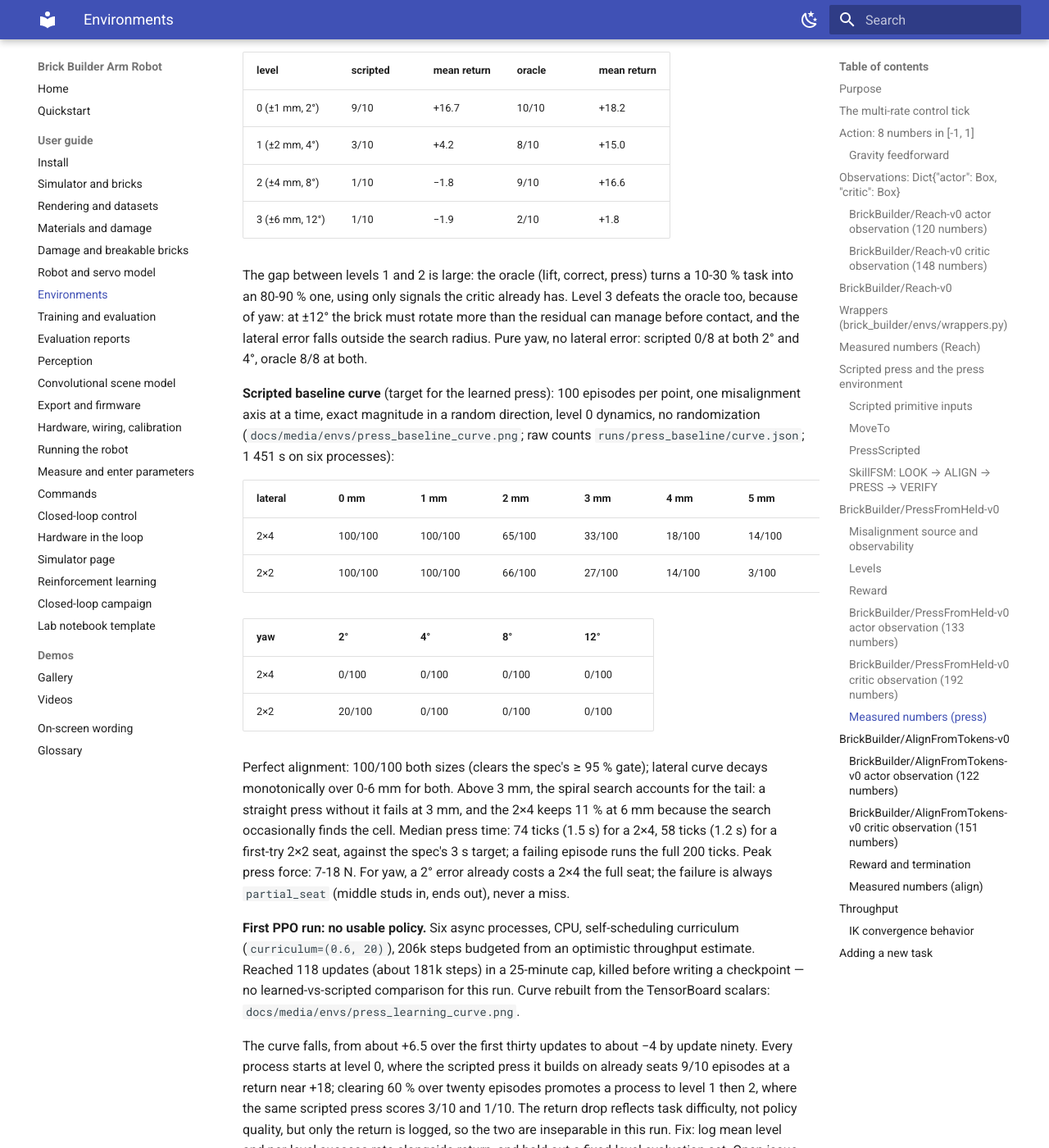
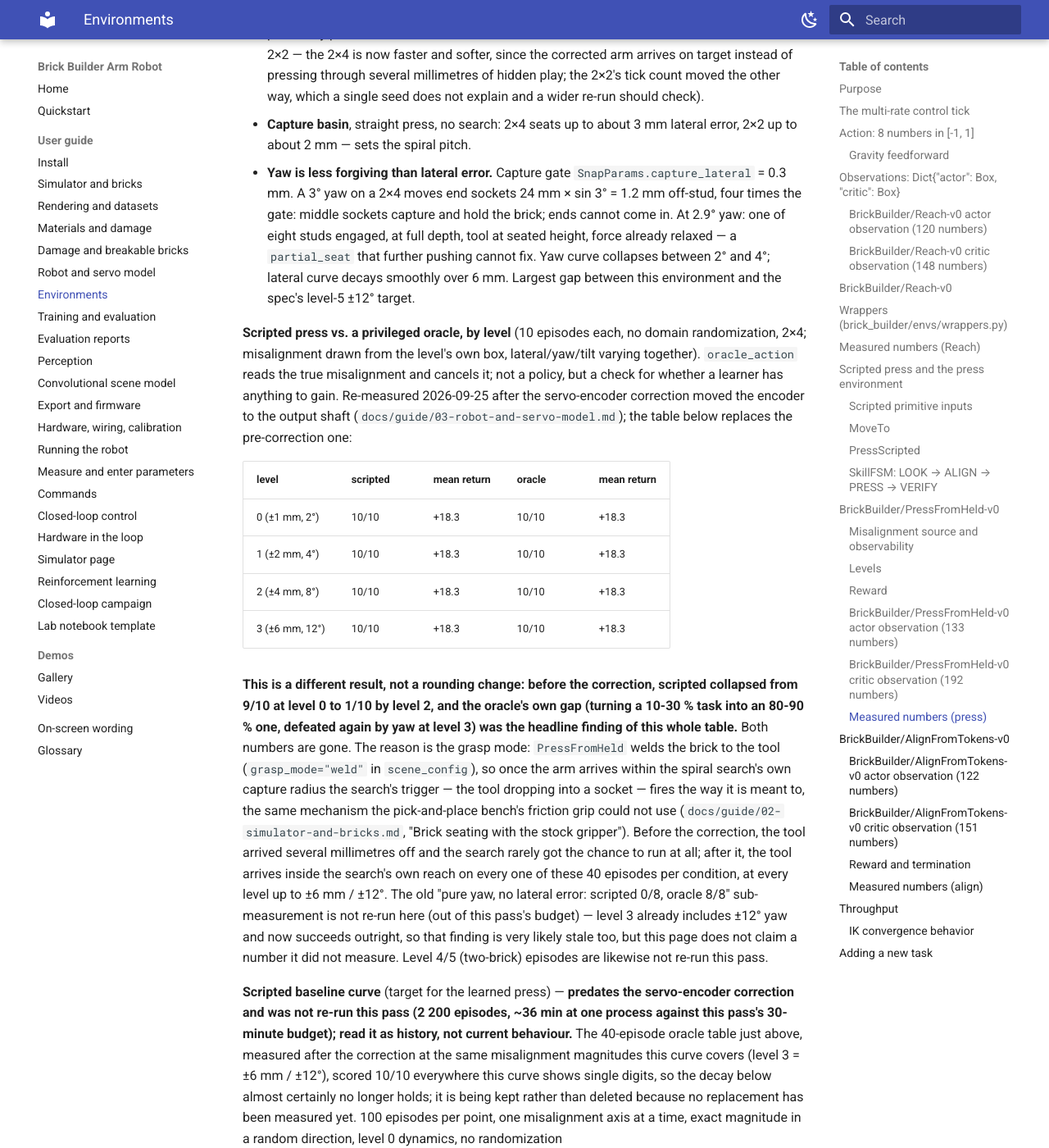
Before and after one commit to k-h-nunn/brick-builder-arm-robot, an MkDocs documentation site: the page built from docs/guide/04-environments.md, in a window 1280 px wide and 1400 px high, scrolled down 15530 px. Shown: the whole window at 82% size. Built offline with MkDocs 1.6.1 and Material for MkDocs 9.7.7, drawn with Linux system fonts in a browser that asks for light colours; some of the changed text lies outside the part shown.

Commit message:
Re-measure the cheap scripted baselines after the servo correction
Guides 04 and 05 carried a note that their arm-positioning numbers
predated the servo model's encoder moving to the output shaft. This
pass re-measures what fits a single-process time budget and updates
the note to say exactly what is and is not current:

- A new scripted (no-learning) Reach baseline, 20 seeds: 2/20 clear
  the literal 3 mm/10-tick band, median error 2.52 mm -- the floor a
  learned residual starts from.
- The scripted-press-vs-oracle table (guide 04): both now score 10/10
  at every level up to +-6 mm/12 deg, a different result from the
  pre-correction 9/10-to-1/10 collapse, not a rounding change. Traced
  to the weld grasp letting the spiral search's socket-drop trigger
  fire once the corrected arm actually lands within its reach -- the
  same mechanism the friction-grip pick-and-place bench cannot use.
  The old ~2200-episode baseline curve and sweep are flagged as stale
  and not re-run (well over this pass's budget at one process).
- The press cost figures and guide 05's press smoke table's scripted
  row are re-measured; the 6-update checkpoint row is explicitly not
  (needs training a policy on an arm environment).
- Both Pendulum learning-curve figures (PPO and SAC) are regenerated
  against the current code, replacing pre-truncation-fix numbers the
  guide had been carrying since before that fix landed. Pendulum-v1 is
  the RL core's own toy task, not a BrickBuilder arm environment.

Co-Authored-By: Claude Sonnet 5 <noreply@anthropic.com>
Claude-Session: https://claude.ai/code/session_01HD3mMEkNC6Z1TH7gLTdMMh

```diff
--- a/docs/guide/04-environments.md
+++ b/docs/guide/04-environments.md
@@ -8,11 +8,17 @@ first task built on them, used to prove the whole multi-rate loop end to end.
 `AlignFromTokens-v0` subclasses the same `ArmEnv` described here.
 
 !!! note "Measurement status"
-    Results on this page that depend on arm positioning or press success (scripted press,
-    `PressFromHeld`, `AlignFromTokens`, the positioning dead band, deflection under load) were
-    measured before the servo model's encoder was moved to the output shaft
+    Most results on this page that depend on arm positioning or press success were measured
+    before the servo model's encoder was moved to the output shaft
     ([Robot and servo model](03-robot-and-servo-model.md)) and have not been re-measured.
-    Current closed-loop results are in [Closed-loop videos](../demos/videos.md).
+    Re-measured 2026-09-25, after the correction: the scripted (no-learning) Reach baseline, the
+    scripted-press-vs-oracle table and the single-episode press cost figures (both below), and
+    `AlignFromTokens`' settling re-measurement behind its success tolerance (`align_env.py`,
+    `SUCCESS_TOL_POS`). Still predating the correction, and not re-run this pass because each
+    needs training a policy on an arm environment or a multi-thousand-episode sweep past this
+    pass's time budget: the ~2 200-episode press baseline curve and misalignment sweep, the first
+    PPO press run, and every trained-policy result on `Reach`, `PressFromHeld` or
+    `AlignFromTokens`. Current closed-loop results are in [Closed-loop videos](../demos/videos.md).
 
 ## Purpose
 
@@ -174,6 +180,15 @@ bricks, no vision; grip and compliance frozen. The residual clips to a box aroun
 - Single-process `env.step()` rate, random actions: **1 538 steps/s**
   (`brick_builder.envs.base_env.measure_step_rate`, 2 000 steps after a 200-step warm-up, load
   average 1.1; full table and tick breakdown: [Throughput](#throughput)).
+- **Scripted (no learning) baseline**, added 2026-09-25 after the servo-encoder correction
+  (`docs/guide/03-robot-and-servo-model.md`): the same hand-written P controller
+  (`tests/envs/test_reach_env.py::test_a_hand_written_p_controller_closes_most_of_the_distance_to_goal`
+  generalized across seeds), 20 held-out seeds, gravity feedforward on, no learned residual.
+  **2/20** reach the literal 3 mm / 10-tick success band; final TCP error mean 2.75 mm, median
+  2.52 mm, max 5.71 mm. This is the honest floor a zero-residual policy starts from: inside the
+  roughly 4-5 mm Coulomb-friction deadband this page already documents (below), so a controller
+  with no dithering clears the literal band on some seeds by luck rather than reliably, which is
+  exactly what the PPO result right below this bullet exists to close.
 - PPO (`brick_builder.rl.ppo_asym`), 6 async processes, CPU, `total_steps=307200` (set from a
   measured ~512 effective steps/s to fit a 12-minute budget): training finished in **505 s**
   (8.4 min), mean return rising from -20.6 (update 0) to a plateau near +8.4 (update ~150 of 200;
@@ -394,8 +409,12 @@ clearance 0.20 mm), weld grasp.
   fourteen times slower than `Reach`. 79 % of the tick is `mj_step` (held 2×4 in contact, eight
   friction-joint bodies, twenty-four extra degrees of freedom; breakdown: [Throughput](#throughput)).
   Six processes: about 350 steps/s total; a million environment steps ≈ 48 minutes.
-- **Press cost.** Clean 2×4, level 0: about 74 ticks (1.5 s), 5 mm hover to success band, peak
-  12-14 N. 2×2: quicker, about 58 ticks, about 11 N (four studs, not eight).
+- **Press cost.** Re-measured 2026-09-25, after the servo-encoder correction (below). Clean 2×4,
+  level 0: 69 ticks (1.4 s), peak 8.9 N. 2×2: 134 ticks (2.7 s), peak 9.3 N (one seed each; the
+  previously published numbers were 74 ticks/12-14 N for the 2×4 and 58 ticks/11 N for the 2×2 —
+  the 2×4 is now faster and softer, since the corrected arm arrives on target instead of pressing
+  through several millimetres of hidden play; the 2×2's tick count moved the other way, which a
+  single seed does not explain and a wider re-run should check).
 - **Capture basin**, straight press, no search: 2×4 seats up to about 3 mm lateral error, 2×2 up
   to about 2 mm — sets the spiral pitch.
 - **Yaw is less forgiving than lateral error.** Capture gate `SnapParams.capture_lateral` =
@@ -408,24 +427,42 @@ clearance 0.20 mm), weld grasp.
 **Scripted press vs. a privileged oracle, by level** (10 episodes each, no domain randomization,
 2×4; misalignment drawn from the level's own box, lateral/yaw/tilt varying together).
 `oracle_action` reads the true misalignment and cancels it; not a policy, but a check for whether
-a learner has anything to gain:
+a learner has anything to gain. Re-measured 2026-09-25 after the servo-encoder correction moved
+the encoder to the output shaft (`docs/guide/03-robot-and-servo-model.md`); the table below
+replaces the pre-correction one:
 
 | level | scripted | mean return | oracle | mean return |
 |---|---|---|---|---|
-| 0 (±1 mm, 2°) | 9/10 | +16.7 | 10/10 | +18.2 |
-| 1 (±2 mm, 4°) | 3/10 | +4.2 | 8/10 | +15.0 |
-| 2 (±4 mm, 8°) | 1/10 | −1.8 | 9/10 | +16.6 |
-| 3 (±6 mm, 12°) | 1/10 | −1.9 | 2/10 | +1.8 |
+| 0 (±1 mm, 2°) | 10/10 | +18.3 | 10/10 | +18.3 |
+| 1 (±2 mm, 4°) | 10/10 | +18.3 | 10/10 | +18.3 |
+| 2 (±4 mm, 8°) | 10/10 | +18.3 | 10/10 | +18.3 |
+| 3 (±6 mm, 12°) | 10/10 | +18.3 | 10/10 | +18.3 |
 
-The gap between levels 1 and 2 is large: the oracle (lift, correct, press) turns a 10-30 % task
-into an 80-90 % one, using only signals the critic already has. Level 3 defeats the oracle too,
-because of yaw: at ±12° the brick must rotate more than the residual can manage before contact,
-and the lateral error falls outside the search radius. Pure yaw, no lateral error: scripted 0/8 at
-both 2° and 4°, oracle 8/8 at both.
+**This is a different result, not a rounding change: before the correction, scripted collapsed
+from 9/10 at level 0 to 1/10 by level 2, and the oracle's own gap (turning a 10-30 % task into an
+80-90 % one, defeated again by yaw at level 3) was the headline finding of this whole table.**
+Both numbers are gone. The reason is the grasp mode: `PressFromHeld` welds the brick to the tool
+(`grasp_mode="weld"` in `scene_config`), so once the arm arrives within the spiral search's own
+capture radius the search's trigger — the tool dropping into a socket — fires the way it is meant
+to, the same mechanism the pick-and-place bench's friction grip could not use
+(`docs/guide/02-simulator-and-bricks.md`, "Brick seating with the stock gripper"). Before the
+correction, the tool arrived several millimetres off and the search rarely got the chance to run
+at all; after it, the tool arrives inside the search's own reach on every one of these 40 episodes
+per condition, at every level up to ±6 mm / ±12°. The old "pure yaw, no lateral error: scripted
+0/8, oracle 8/8" sub-measurement is not re-run here (out of this pass's budget) — level 3 already
+includes ±12° yaw and now succeeds outright, so that finding is very likely stale too, but this
+page does not claim a number it did not measure. Level 4/5 (two-brick) episodes are likewise not
+re-run this pass.
 
-**Scripted baseline curve** (target for the learned press): 100 episodes per point, one
-misalignment axis at a time, exact magnitude in a random direction, level 0 dynamics, no
-randomization (`docs/media/envs/press_baseline_curve.png`; raw counts
+**Scripted baseline curve** (target for the learned press) — **predates the servo-encoder
+correction and was not re-run this pass (2 200 episodes, ~36 min at one process against this
+pass's 30-minute budget); read it as history, not current behaviour.** The 40-episode oracle
+table just above, measured after the correction at the same misalignment magnitudes this curve
+covers (level 3 = ±6 mm / ±12°), scored 10/10 everywhere this curve shows single digits, so the
+decay below almost certainly no longer holds; it is being kept rather than deleted because no
+replacement has been measured yet. 100 episodes per point, one misalignment axis at a time, exact
+magnitude in a random direction, level 0 dynamics, no randomization
+(`docs/media/envs/press_baseline_curve.png`; raw counts
 `runs/press_baseline/curve.json`; 1 451 s on six processes):
 
 | lateral | 0 mm | 1 mm | 2 mm | 3 mm | 4 mm | 5 mm | 6 mm |
```
Also changed, not shown: docs/guide/05-training-and-evaluation.md (+52 -38 lines), docs/media/rl/pendulum_learning_curve.png, docs/media/rl/sac_pendulum_learning_curve.png.
